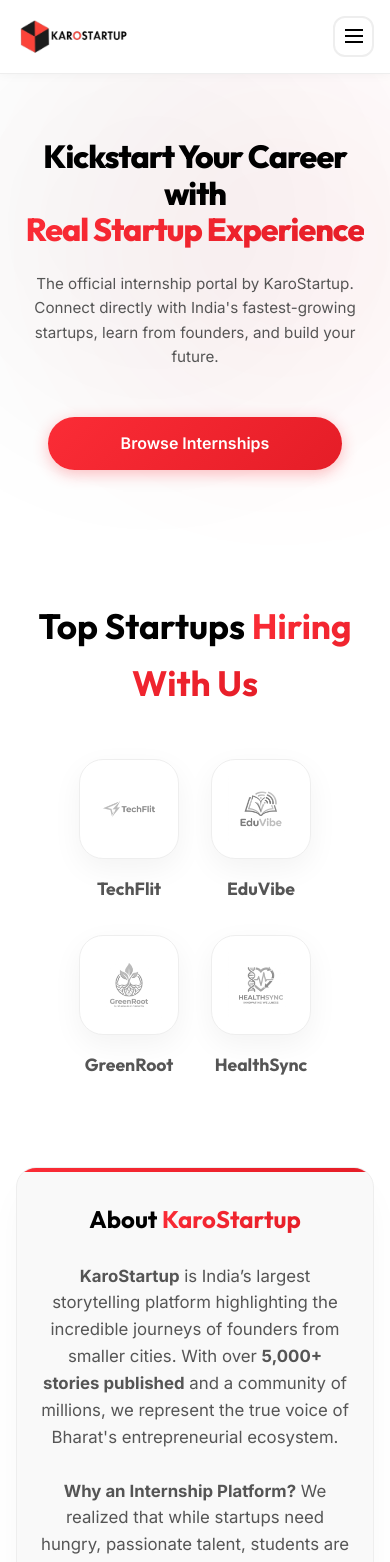
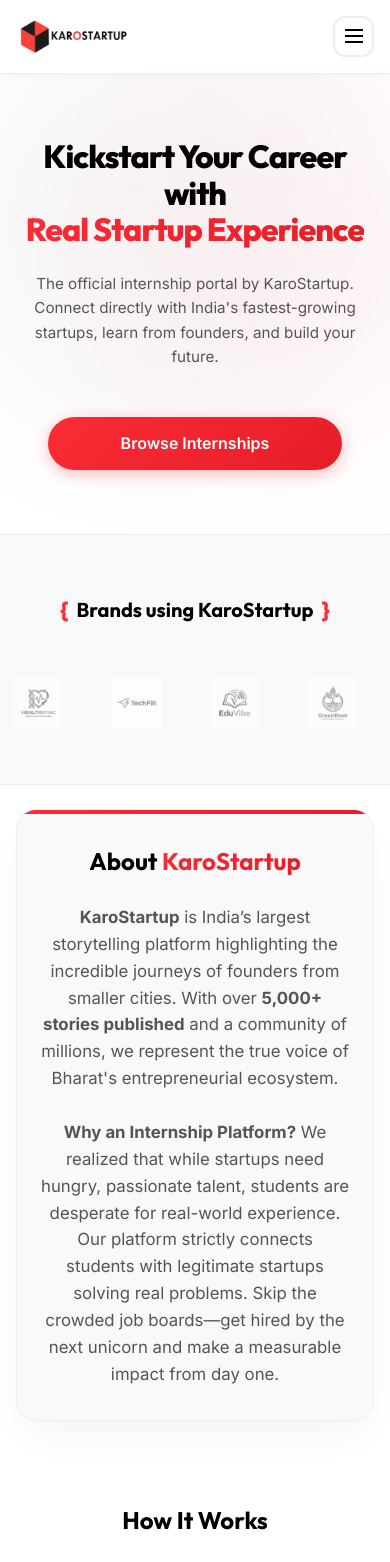
Before and after one commit to Mishrarajeev005/karo_internship, a React app in the folder frontend/: page / in a window 390 px wide. Shown: the top 1562 px of the page. Built offline with nearby package versions, Linux system fonts and the light colour scheme; the HTML template or start-up script is replaced by a standard one.

Commit message:
feat: add professional GSAP partner logo marquee to student landing page

```diff
--- a/frontend/package.json
+++ b/frontend/package.json
@@ -11,6 +11,7 @@
   },
   "dependencies": {
     "axios": "^1.15.2",
+    "gsap": "^3.15.0",
     "react": "^19.2.5",
     "react-dom": "^19.2.5",
     "react-router-dom": "^7.14.2"
--- a/frontend/src/components/LandingPage.jsx
+++ b/frontend/src/components/LandingPage.jsx
@@ -1,4 +1,5 @@
-import React from 'react';
+import React, { useEffect, useRef } from 'react';
+import gsap from 'gsap';
 import { Link } from 'react-router-dom';
 import techflit from '../assets/partners/techflit.png';
 import eduvibe from '../assets/partners/eduvibe.png';
@@ -13,7 +14,35 @@
     { name: 'HealthSync', logo: healthsync },
   ];
 
+  const marqueeRef = useRef(null);
+
+  useEffect(() => {
+    const marquee = marqueeRef.current;
+    if (!marquee) return;
+
+    const totalWidth = marquee.scrollWidth / 2;
+
+    gsap.to(marquee, {
+      x: -totalWidth,
+      duration: 20,
+      ease: "none",
+      repeat: -1,
+      onRepeat: () => {
+        gsap.set(marquee, { x: 0 });
+      }
+    });
+
+    // Pause on hover
+    marquee.addEventListener('mouseenter', () => gsap.globalTimeline.pause());
+    marquee.addEventListener('mouseleave', () => gsap.globalTimeline.play());
+
+    return () => {
+      gsap.killTweensOf(marquee);
+    };
+  }, []);
+
   return (
+    <>
       <main className="container">
         <section className="hero">
           <h1>
@@ -27,21 +56,27 @@
             <Link to="/internships" className="btn btn-primary">Browse Internships</Link>
           </div>
         </section>
+      </main>
 
-      <section className="partners">
-        <h2>Top Startups <span className="text-gradient">Hiring With Us</span></h2>
-        <div className="partners-grid">
-          {partners.map((partner, index) => (
-            <div key={index} className="partner-item">
-              <div className="partner-logo-container">
-                <img src={partner.logo} alt={partner.name} className="partner-logo" />
+      <section className="partners-section">
+        <div className="partners-container">
+          <div className="partners-label">
+            <span>&#123;</span> Brands using KaroStartup <span>&#125;</span>
           </div>
-              <span className="partner-name">{partner.name}</span>
+
+          <div className="marquee-wrapper">
+            <div className="marquee-content" ref={marqueeRef}>
+              {[...partners, ...partners, ...partners, ...partners].map((partner, index) => (
+                <div key={index} className="partner-logo-item">
+                  <img src={partner.logo} alt={partner.name} className="partner-logo-img" title={partner.name} />
                 </div>
               ))}
             </div>
+          </div>
+        </div>
       </section>
 
+      <main className="container">
         <section id="about" className="about">
           <h2>About <span className="text-gradient">KaroStartup</span></h2>
           <p>
@@ -78,6 +113,7 @@
           </div>
         </section>
       </main>
+    </>
   );
 }
 
--- a/frontend/src/index.css
+++ b/frontend/src/index.css
@@ -545,91 +545,105 @@
   }
 }
 /* ===================== */
-/*  PARTNERS SECTION     */
+/*  PARTNERS MARQUEE     */
 /* ===================== */
-.partners {
-  padding: 4rem 0;
-  text-align: center;
+.partners-section {
+  background: var(--bg-surface);
+  padding: 5rem 0;
+  overflow: hidden;
+  color: var(--text-main);
+  position: relative;
+  border-top: 1px solid var(--border-color);
+  border-bottom: 1px solid var(--border-color);
 }
 
-.partners h2 {
-  font-size: 2.2rem;
-  margin-bottom: 3rem;
+.partners-container {
+  display: flex;
+  align-items: center;
+  gap: 3rem;
+  max-width: 1400px;
+  margin: 0 auto;
+  padding: 0 2rem;
 }
 
-.partners-grid {
+.partners-label {
+  flex-shrink: 0;
+  font-family: 'Outfit', sans-serif;
+  font-size: 1.25rem;
+  font-weight: 600;
+  color: var(--text-main);
   display: flex;
-  justify-content: center;
   align-items: center;
-  gap: 4rem;
-  flex-wrap: wrap;
+  gap: 0.5rem;
+  white-space: nowrap;
 }
 
-.partner-item {
-  display: flex;
-  flex-direction: column;
-  align-items: center;
-  gap: 1rem;
-  transition: all 0.3s ease;
+.partners-label span {
+  color: #fb2c36;
+  font-size: 1.5rem;
+  font-weight: 800;
 }
 
-.partner-item:hover {
-  transform: translateY(-5px);
+.marquee-wrapper {
+  flex-grow: 1;
+  overflow: hidden;
+  position: relative;
+  -webkit-mask-image: linear-gradient(to right, transparent, black 15%, black 85%, transparent);
+  mask-image: linear-gradient(to right, transparent, black 15%, black 85%, transparent);
 }
 
-.partner-logo-container {
-  width: 120px;
-  height: 120px;
-  background: #fff;
-  border-radius: 1.5rem;
+.marquee-content {
+  display: flex;
+  gap: 6rem;
+  align-items: center;
+}
+
+.partner-logo-item {
+  flex-shrink: 0;
+  height: 65px;
   display: flex;
   align-items: center;
   justify-content: center;
-  padding: 1.5rem;
-  box-shadow: 0 10px 30px rgba(0,0,0,0.05);
-  border: 1px solid var(--border-color);
-  transition: all 0.3s ease;
 }
 
-.partner-item:hover .partner-logo-container {
-  box-shadow: 0 15px 40px rgba(251, 44, 54, 0.1);
-  border-color: rgba(251, 44, 54, 0.2);
-}
-
-.partner-logo {
-  max-width: 100%;
-  max-height: 100%;
+.partner-logo-img {
+  height: 100%;
+  width: auto;
   object-fit: contain;
-  filter: grayscale(100%);
+  filter: grayscale(1);
   opacity: 0.6;
   transition: all 0.3s ease;
 }
 
-.partner-item:hover .partner-logo {
-  filter: grayscale(0%);
+.partner-logo-img:hover {
+  filter: grayscale(0);
   opacity: 1;
+  transform: scale(1.1);
 }
 
-.partner-name {
-  font-weight: 700;
-  font-size: 1.1rem;
-  color: var(--text-muted);
-  font-family: 'Outfit', sans-serif;
-}
+@media (max-width: 1024px) {
+  .partners-container {
+    flex-direction: column;
+    gap: 2rem;
+    text-align: center;
+  }
 
-.partner-item:hover .partner-name {
-  color: var(--primary-color);
+  .partners-label {
+    margin-bottom: 1rem;
+  }
 }
 
 @media (max-width: 768px) {
-  .partners-grid {
-    gap: 2rem;
+  .partners-section {
+    padding: 3.5rem 0;
   }
 
-  .partner-logo-container {
-    width: 100px;
-    height: 100px;
-    padding: 1rem;
+  .marquee-content {
+    gap: 3rem;
+  }
+
+  .partner-logo-item {
+    height: 50px;
   }
 }
 
```
Also changed, not shown: 1 other file (tests, documents, lock files or other folders). Lines whose indentation alone changed are shown as unchanged.
